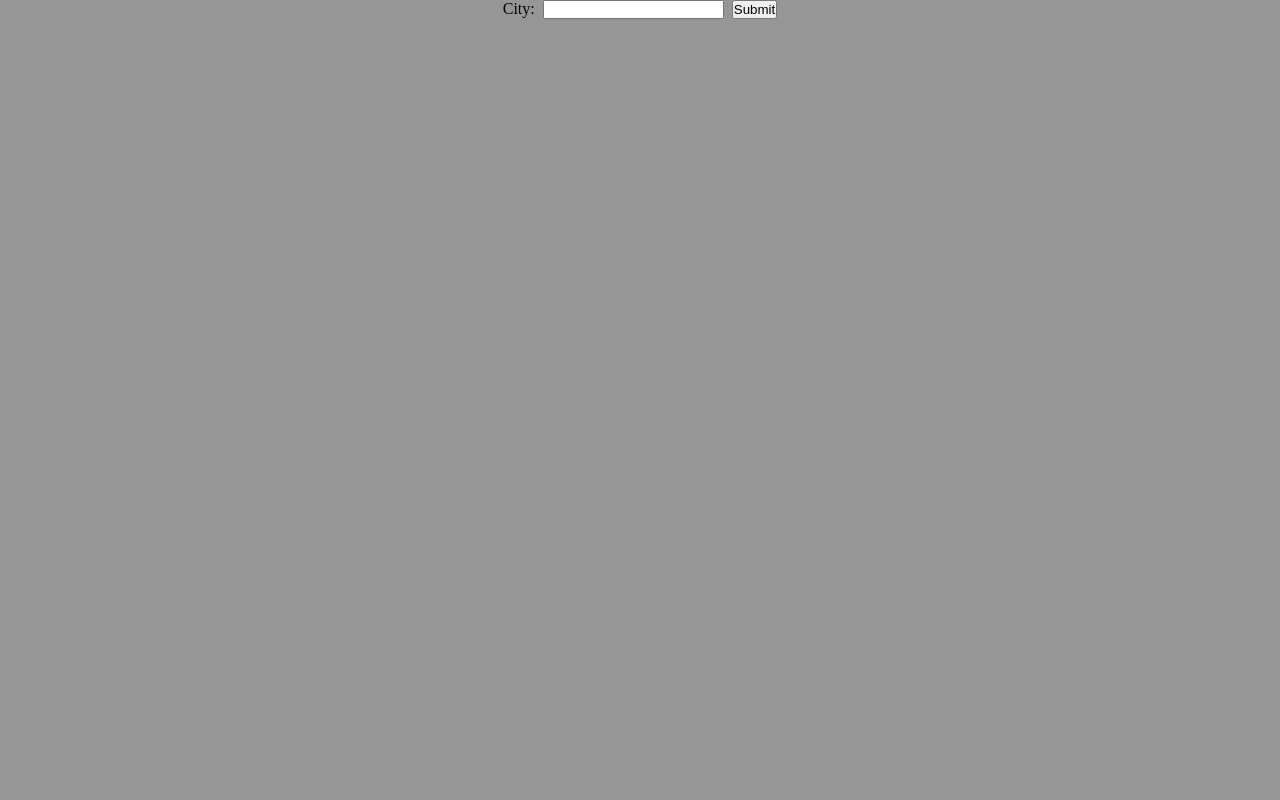
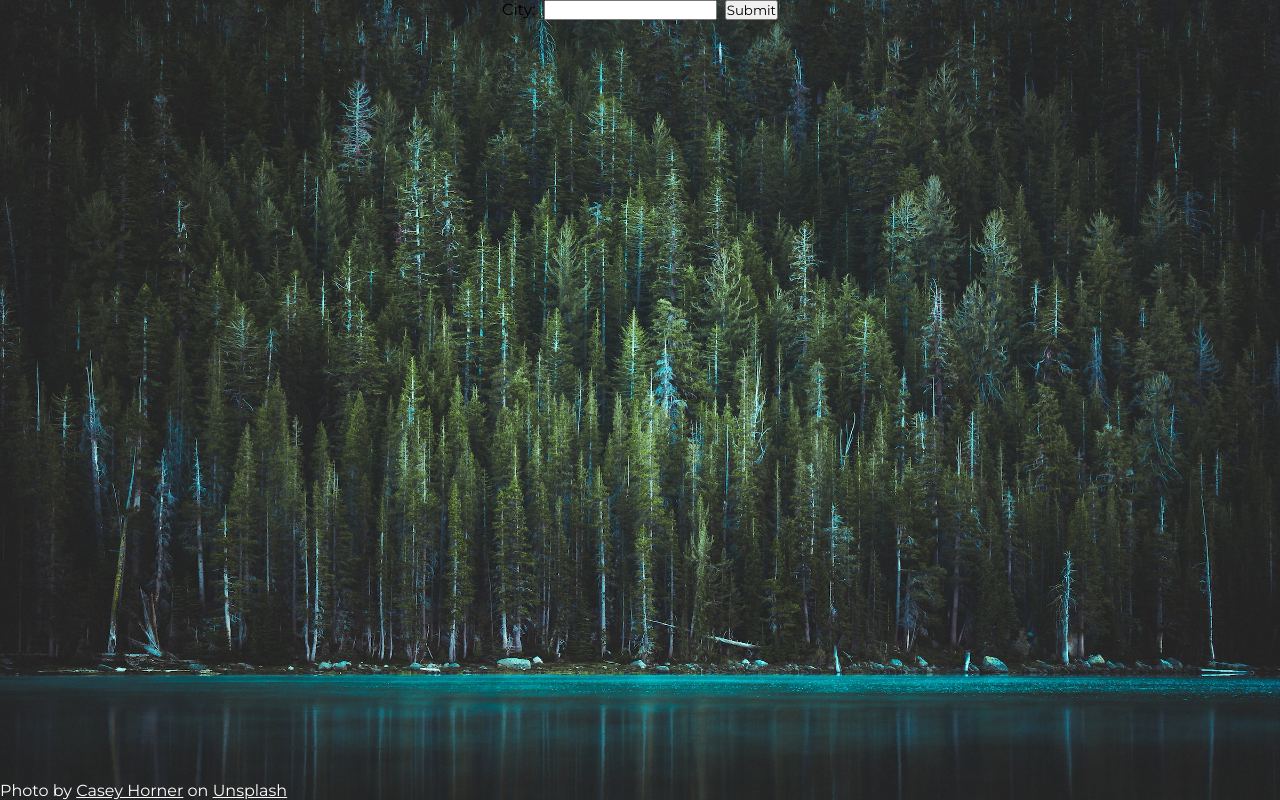
Before and after one commit to bkwong315/weather-app, a React (Vite) app: page / in a window 1280 px wide. Built offline with nearby package versions, Linux system fonts and the light colour scheme.

Commit message:
Add bg img and Montserrat

```diff
--- a/src/index.scss
+++ b/src/index.scss
@@ -1,10 +1,43 @@
+@import url('https://fonts.googleapis.com/css2?family=Montserrat:wght@400;700&display=swap');
+
 * {
   margin: 0;
   padding: 0;
+  font-family: 'Montserrat', sans-serif;
 }
 
 #root {
+  position: relative;
   min-width: 100vw;
   min-height: 100vh;
-  background-color: rgb(150, 150, 150);
+  background: url('./imgs/bg-img.jpg');
+  background-size: 100% 100%;
+  background-repeat: no-repeat;
+
+  &::after {
+    content: '';
+    position: absolute;
+    top: 0;
+    backdrop-filter: blur(0px);
+    min-width: 100vw;
+    min-height: 100vh;
+  }
+
+  & * {
+    z-index: 1;
+  }
 }
+
+.attribution {
+  position: absolute;
+  color: white;
+  bottom: 0;
+
+  a {
+    color: white;
+  }
+
+  a:hover {
+    color: rgb(146, 146, 255);
+  }
+}
--- a/src/main.tsx
+++ b/src/main.tsx
@@ -1,10 +1,20 @@
-import React from 'react'
-import ReactDOM from 'react-dom/client'
-import App from './App'
-import './index.scss'
+import React from 'react';
+import ReactDOM from 'react-dom/client';
+import App from './App';
+import './index.scss';
 
 ReactDOM.createRoot(document.getElementById('root') as HTMLElement).render(
   <React.StrictMode>
     <App />
+    <div className="attribution">
+      Photo by{' '}
+      <a href="https://unsplash.com/@mischievous_penguins?utm_source=unsplash&utm_medium=referral&utm_content=creditCopyText">
+        Casey Horner
+      </a>{' '}
+      on{' '}
+      <a href="https://unsplash.com/photos/wKjIeK4QSnk?utm_source=unsplash&utm_medium=referral&utm_content=creditCopyText">
+        Unsplash
+      </a>
+    </div>
   </React.StrictMode>,
-)
+);
```
Also changed, not shown: src/imgs/bg-img.jpg (added).
